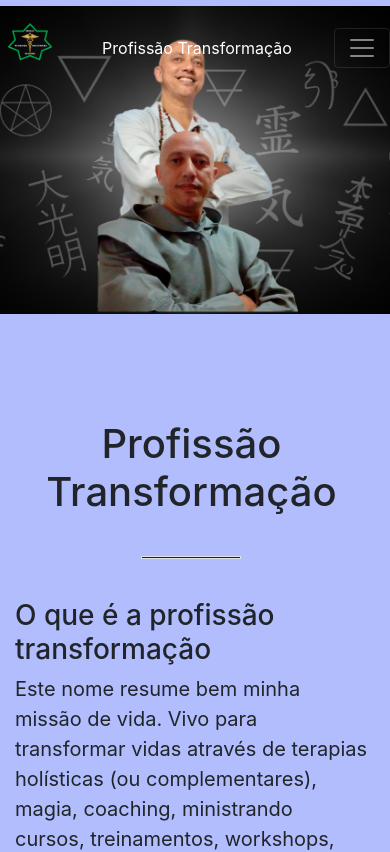
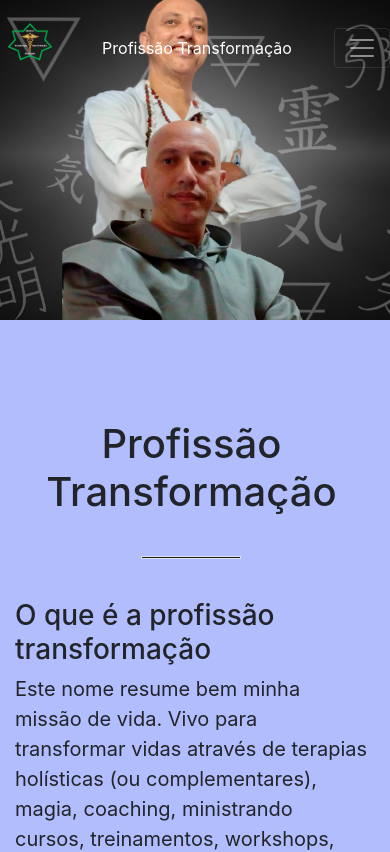
Before and after one commit to AlbertoAlfredo/profissaotransformacao, a plain HTML site: page index.html in a window 390 px wide. Shown: the top 852 px of the page. Drawn offline with Linux system fonts and the light colour scheme.

Commit message:
Melhoria css responsivo

```diff
--- a/estilo.css
+++ b/estilo.css
@@ -3,6 +3,8 @@ html, body{
     padding-bottom: 0px;
     margin-bottom: 0px;
     background-color: rgba(13, 49, 253, 0.171);
+    padding-top: 0px;
+    margin-top: 0px;
 }
 
 .container-fluid {
--- a/estilo/css/pagina.css
+++ b/estilo/css/pagina.css
@@ -67,7 +67,7 @@
         min-height: 100%;
         width: 98%;
         margin-top: 100px;
-        margin-bottom: 50px;
+        padding-bottom: 50px;
     }
 
     .artigo > h2 {
--- a/estilo/css/topo.css
+++ b/estilo/css/topo.css
@@ -11,6 +11,9 @@
 }
 
 .topo {
+  margin-top: 0px;
+  padding-top: 0px;
+  top: 0px;
   max-width: 100%;
   min-height: 70rem;
   background-image: url("../imagens/Novo-Projeto-6-scaled.jpeg");
@@ -29,7 +32,7 @@
     min-height: 20rem;
     background-image: url("../imagens/Novo-Projeto-6-scaled.jpeg");
     background-repeat: no-repeat;
-    background-size: 150%;
+    background-size: 50rem;
     background-position: center;
   }
   .menu-logo{
```
